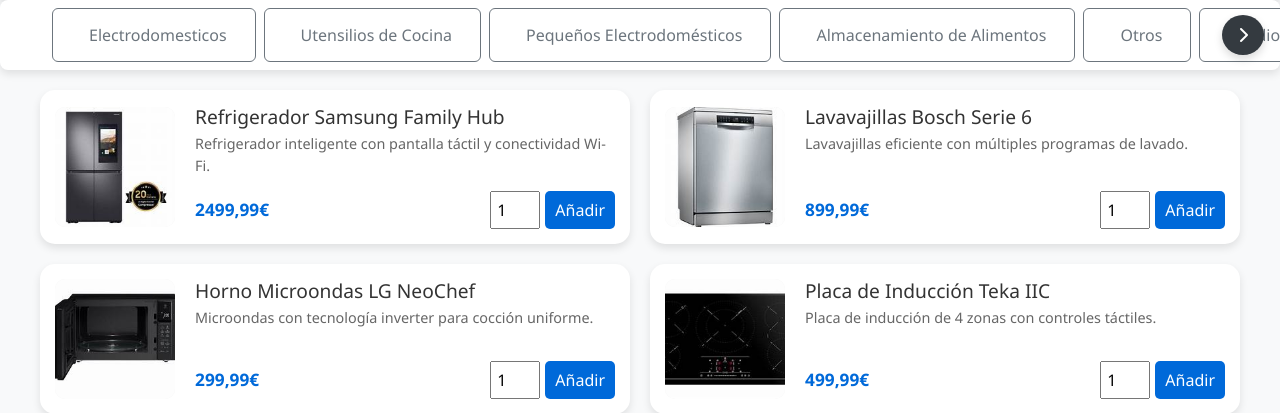
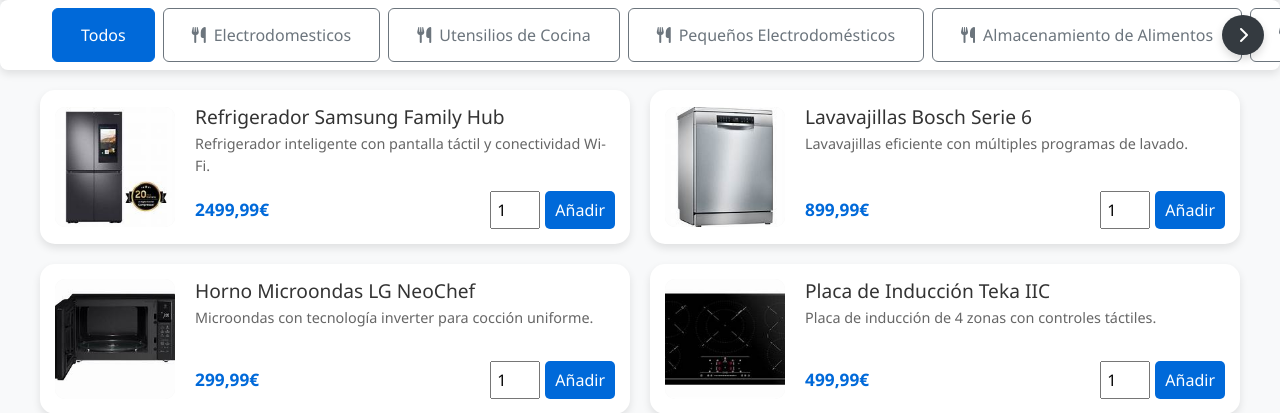
Before and after one commit to ECA-2-10/ecommerce-edb, a Django app: page / in a window 1280 px wide. Shown: the part 74-487 px from the top of the page. Run offline with Django 5.2, Linux system fonts and the light colour scheme; data comes from the database, SQL or seed files in the repository.

Commit message:
improved searching products and added all-button in all the departments

```diff
--- a/product/templates/product/home-better.html
+++ b/product/templates/product/home-better.html
@@ -6,10 +6,18 @@
             <i class="fas fa-chevron-left"></i>
         </button>
         <div class="categories-container" id="categoriesContainer">
+            <!-- Botón "Todos" -->
+            <button class="btn btn-outline-secondary mx-1 category-button all-button" data-department="{% if request.GET.department %}{{ request.GET.department }}{% else %}''{% endif %}" onclick="filterProductsByCategory('')" aria-label="Mostrar todos los productos">
+                <div class="d-flex align-items-center gap-2 py-2 px-3">
+                    <p class="m-0">Todos</p>
+                </div>
+            </button>
+
+            <!-- Botones de Categorías -->
             {% for category in categories %}
-            <button class="btn btn-outline-secondary mx-1 category-button" data-department="{{ category.department.name }}" onclick="filterProductsByCategory('{{ category.name }}')" aria-label="Categoría {{ category.name }}">
+            <button class="btn btn-outline-secondary mx-1 category-button" data-department="{{ category.department.name }}" data-category-name="{{ category.name }}" onclick="filterProductsByCategory('{{ category.name }}')" aria-label="Categoría {{ category.name }}">
                 <div class="d-flex align-items-center gap-2 py-2 px-3">
-                    <i class="{{ category.icon }}"></i>
+                    <i class="{{ category.department.icon }}"></i>
                     <p class="m-0">{{ category.name }}</p>
                 </div>
             </button>
--- a/static/home-better.css
+++ b/static/home-better.css
@@ -38,6 +38,17 @@ main {
     transform: translateY(-5px);
     box-shadow: 0 6px 12px rgba(0, 0, 0, 0.15);
 }
+
+.category-button.active {
+    background-color: #0069d9;
+    color: white;
+    border-color: #0069d9;
+}
+
+.category-button.active .fa {
+    color: white;
+}
+
 
 .scroll-button {
     position: absolute;
--- a/static/js/home.js
+++ b/static/js/home.js
@@ -1,28 +1,61 @@
+// Función para actualizar la URL cuando se selecciona un departamento
 function updateURLWithDepartment(selectElement) {
     const departmentName = selectElement.value;
-    filterCategoriesByDepartment(departmentName);
     const url = new URL(window.location.href);
+
     if (departmentName === 'Todos los departamentos') {
         url.searchParams.delete('department');
     } else {
         url.searchParams.set('department', departmentName);
     }
-    url.searchParams.delete('category'); // Reset category when department changes
+
+    url.searchParams.delete('category'); // Resetear categoría cuando cambia el departamento
     window.history.pushState({}, '', url);
+
+    filterCategoriesByDepartment(departmentName);
     filterProducts();
 }
 
+// Función para filtrar productos por categoría
 function filterProductsByCategory(categoryName) {
     const url = new URL(window.location.href);
-    if (categoryName === 'Todas las categorías') {
+    const allButton = document.querySelector('.category-button.all-button');
+    const currentDepartment = allButton.getAttribute('data-department') || '';
+
+    if (!categoryName) { // Si categoryName está vacío, es el botón "Todos"
         url.searchParams.delete('category');
     } else {
         url.searchParams.set('category', categoryName);
     }
+
     window.history.pushState({}, '', url);
     filterProducts();
+
+    // Manejar la clase 'active' en los botones de categoría
+    const categoryButtons = document.querySelectorAll('.category-button');
+    categoryButtons.forEach(button => {
+        const btnCategory = button.getAttribute('data-category-name');
+        if (btnCategory === categoryName) {
+            button.classList.add('active');
+        } else {
+            button.classList.remove('active');
+        }
+    });
+
+    if (!categoryName) {
+        // Si se selecciona "Todos", activar el botón "Todos"
+        if (allButton) {
+            allButton.classList.add('active');
+        }
+    } else {
+        // Asegurar que "Todos" no está activo
+        if (allButton) {
+            allButton.classList.remove('active');
+        }
+    }
 }
 
+// Funciones para manejar la búsqueda
 function handleSearch(event) {
     if (event.key === 'Enter') {
         performSearch(event.target.value);
@@ -45,6 +78,7 @@ function performSearch(searchQuery) {
     filterProducts();
 }
 
+// Evento al cargar el DOM
 document.addEventListener('DOMContentLoaded', (event) => {
     const urlParams = new URLSearchParams(window.location.search);
     const department = urlParams.get('department');
@@ -54,10 +88,19 @@ document.addEventListener('DOMContentLoaded', (event) => {
     if (department) {
         document.getElementById('departmentSelect').value = department;
         filterCategoriesByDepartment(department);
+    } else {
+        // Mostrar todas las categorías si no hay departamento seleccionado
+        filterCategoriesByDepartment('Todos los departamentos');
     }
 
     if (category) {
         filterProductsByCategory(category);
+    } else {
+        // Asegurarse de que el botón "Todos" esté seleccionado visualmente
+        const allButton = document.querySelector('.category-button.all-button');
+        if (allButton) {
+            allButton.classList.add('active');
+        }
     }
 
     if (searchQuery) {
@@ -68,19 +111,28 @@ document.addEventListener('DOMContentLoaded', (event) => {
     updateScrollButtonsVisibility();
 });
 
+// Función para filtrar las categorías según el departamento
 function filterCategoriesByDepartment(departmentName) {
-    // Actualiza la visibilidad de los botones de categoría en el header
     const categoryButtons = document.querySelectorAll('.category-button');
     categoryButtons.forEach(button => {
-        if (departmentName === "Todos los departamentos" || button.getAttribute('data-department') === departmentName) {
+        if (button.classList.contains('all-button')) {
+            // Siempre mostrar el botón "Todos"
             button.style.display = "inline-flex";
         } else {
-            button.style.display = "none";
+            const btnDepartment = button.getAttribute('data-department');
+            if (departmentName === "Todos los departamentos" || btnDepartment === departmentName) {
+                // Mostrar botón si pertenece al departamento seleccionado o si se muestran todos los departamentos
+                button.style.display = "inline-flex";
+            } else {
+                // Ocultar botón si no pertenece al departamento seleccionado
+                button.style.display = "none";
+            }
         }
     });
     updateScrollButtonsVisibility();
 }
 
+// Función para filtrar los productos según los filtros aplicados
 function filterProducts() {
     const urlParams = new URLSearchParams(window.location.search);
     const department = urlParams.get('department');
@@ -99,7 +151,7 @@ function filterProducts() {
             isVisible = false;
         }
 
-        if (category && category !== "Todas las categorías" && productCategory !== category) {
+        if (category && productCategory !== category) { // Simplificado ya que category es eliminado si es "Todos"
             isVisible = false;
         }
 
@@ -115,6 +167,7 @@ function filterProducts() {
     });
 }
 
+// Funciones para manejar el desplazamiento de categorías
 function scrollCategories(scrollAmount) {
     const container = document.getElementById('categoriesContainer');
     container.scrollBy({ left: scrollAmount, behavior: 'smooth' });
@@ -140,4 +193,5 @@ function updateScrollButtonsVisibility() {
     }
 }
 
+// Evento para actualizar la visibilidad de los botones de desplazamiento al hacer scroll
 document.getElementById('categoriesContainer').addEventListener('scroll', updateScrollButtonsVisibility);
```
